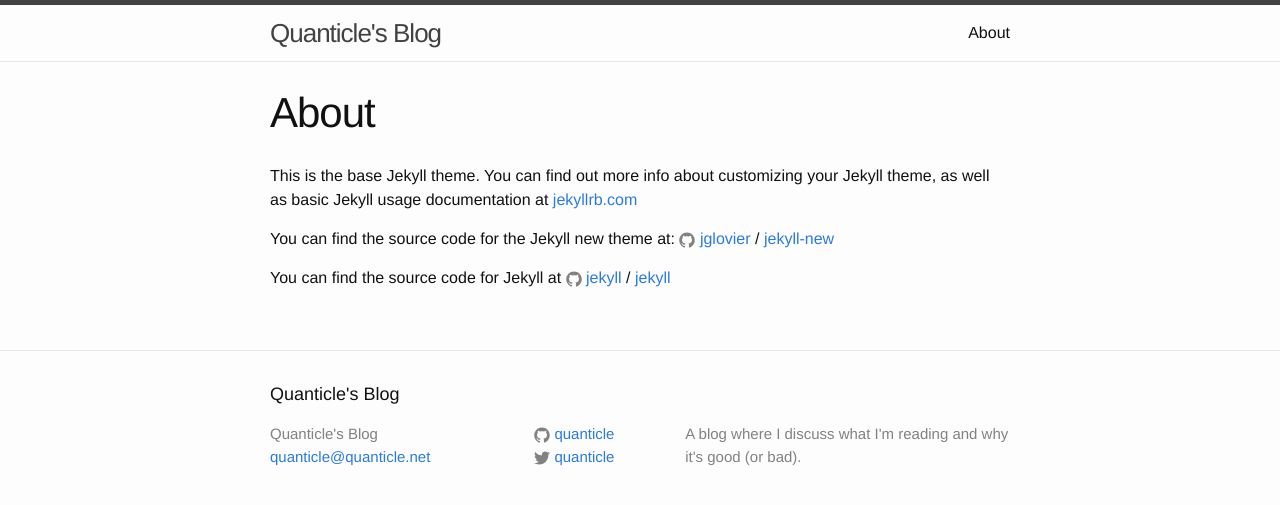
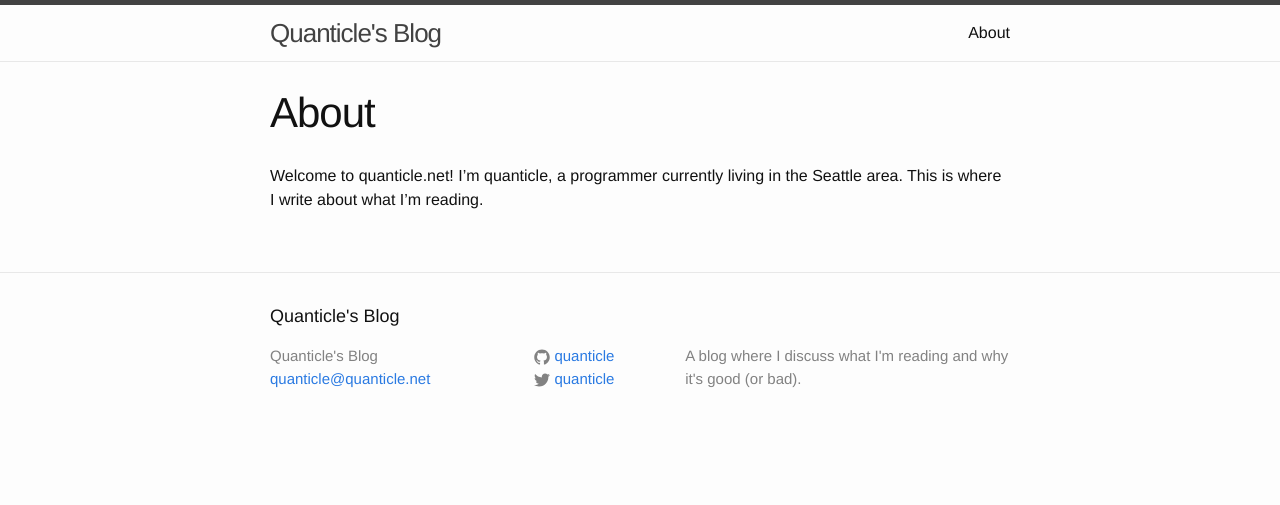
Before and after one commit to quanticle/quanticle.github.io, a Jekyll site: the page built from about.md, in a window 1280 px wide. Shown: the top 505 px of the page. Built offline with Jekyll 4.4.1, drawn with Linux system fonts in a browser that asks for light colours.

Commit message:
Updated about.md

```diff
--- a/about.md
+++ b/about.md
@@ -4,12 +4,4 @@
 permalink: /about/
 ---
 
-This is the base Jekyll theme. You can find out more info about customizing your Jekyll theme, as well as basic Jekyll usage documentation at [jekyllrb.com](http://jekyllrb.com/)
-
-You can find the source code for the Jekyll new theme at:
-{% include icon-github.html username="jglovier" %} /
-[jekyll-new](https://github.com/jglovier/jekyll-new)
-
-You can find the source code for Jekyll at
-{% include icon-github.html username="jekyll" %} /
-[jekyll](https://github.com/jekyll/jekyll)
+Welcome to quanticle.net! I'm quanticle, a programmer currently living in the Seattle area. This is where I write about what I'm reading.
```
